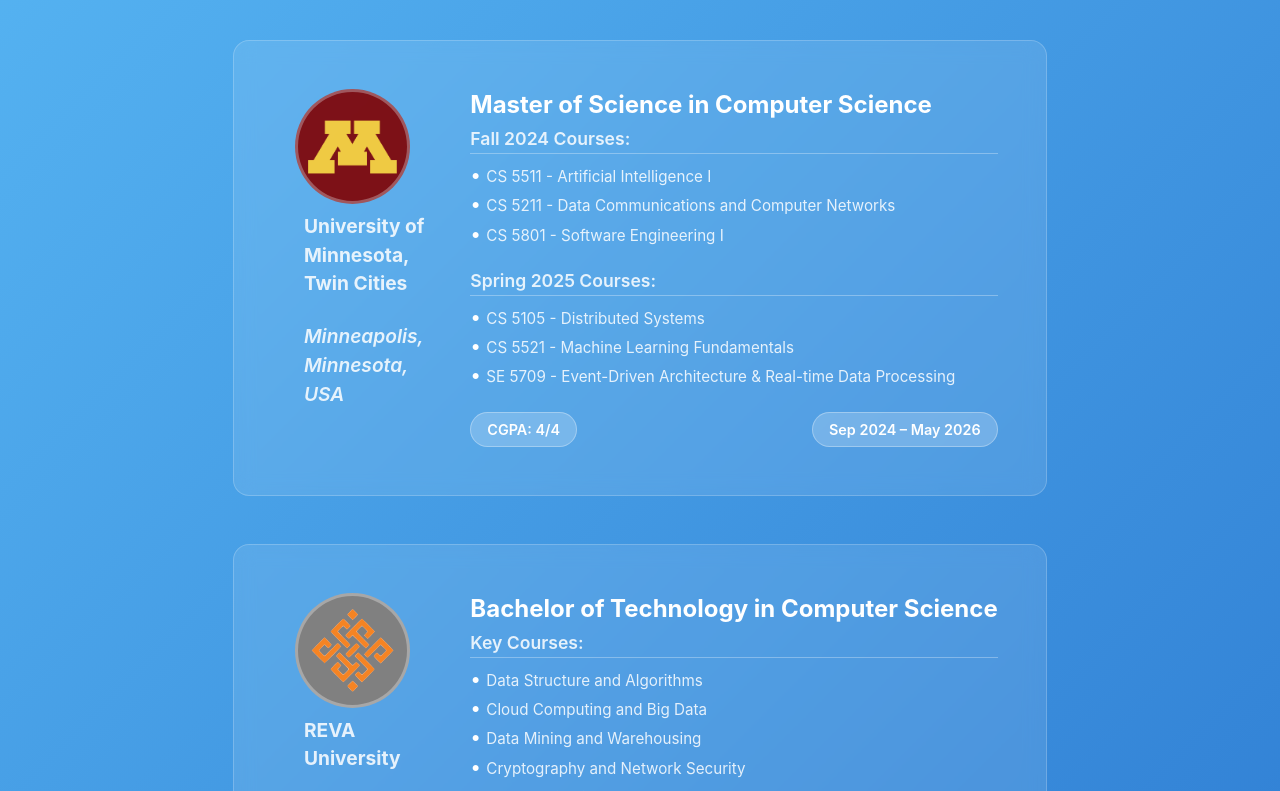
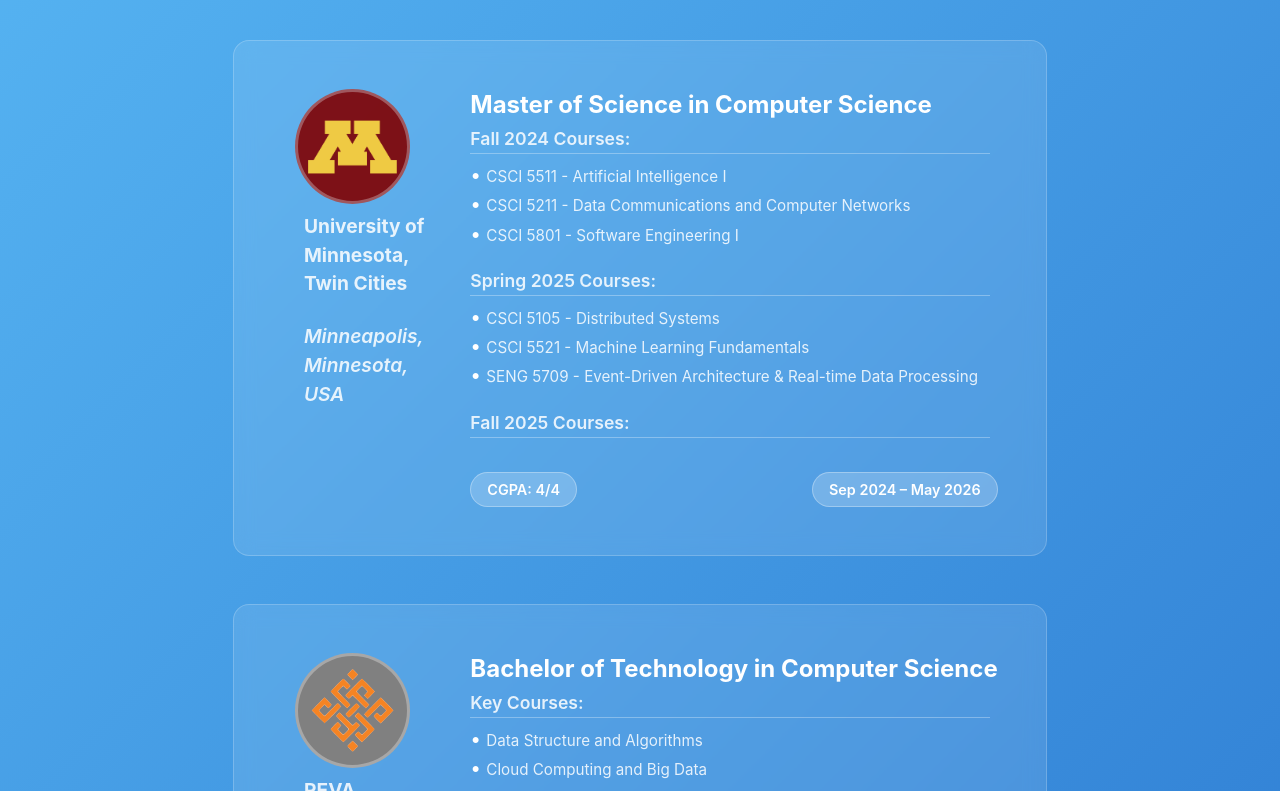
Before and after one commit to prajwal-u2/personal-portfolio, a React (Vite) app: page / in a window 1280 px wide. Shown: the part 1729-2520 px from the top of the page. Built offline with nearby package versions, Linux system fonts and the light colour scheme; the HTML template or start-up script is replaced by a standard one.

Commit message:
add all courses

```diff
--- a/src/App.css
+++ b/src/App.css
@@ -360,6 +360,29 @@
 
 .courses {
   margin-bottom: 1.5rem;
+  max-height: 320px;
+  overflow-y: auto;
+  overflow-x: hidden;
+  padding-right: 0.5rem;
+}
+
+/* Custom scrollbar for courses */
+.courses::-webkit-scrollbar {
+  width: 3px;
+}
+
+.courses::-webkit-scrollbar-track {
+  background: rgba(255, 255, 255, 0.1);
+  border-radius: 10px;
+}
+
+.courses::-webkit-scrollbar-thumb {
+  background: rgba(255, 255, 255, 0.3);
+  border-radius: 10px;
+}
+
+.courses::-webkit-scrollbar-thumb:hover {
+  background: rgba(255, 255, 255, 0.5);
 }
 
 .semester {
--- a/src/App.jsx
+++ b/src/App.jsx
@@ -108,17 +108,31 @@ function HomePage() {
                     <div className="semester">
                       <h4 className="semester-title">Fall 2024 Courses:</h4>
                       <ul className="course-list">
-                        <li>CS 5511 - Artificial Intelligence I</li>
-                        <li>CS 5211 - Data Communications and Computer Networks</li>
-                        <li>CS 5801 - Software Engineering I</li>
+                        <li>CSCI 5511 - Artificial Intelligence I</li>
+                        <li>CSCI 5211 - Data Communications and Computer Networks</li>
+                        <li>CSCI 5801 - Software Engineering I</li>
                       </ul>
                     </div>
                     <div className="semester">
                       <h4 className="semester-title">Spring 2025 Courses:</h4>
                       <ul className="course-list">
-                        <li>CS 5105 - Distributed Systems</li>
-                        <li>CS 5521 - Machine Learning Fundamentals</li>
-                        <li>SE 5709 - Event-Driven Architecture & Real-time Data Processing</li>
+                        <li>CSCI 5105 - Distributed Systems</li>
+                        <li>CSCI 5521 - Machine Learning Fundamentals</li>
+                        <li>SENG 5709 - Event-Driven Architecture & Real-time Data Processing</li>
+                      </ul>
+                    </div>
+                    <div className="semester">
+                      <h4 className="semester-title">Fall 2025 Courses:</h4>
+                      <ul className="course-list">
+                        <li>CSCI 5525 - Advanced Machine Learning</li>
+                        <li>CSCI 5117 - Interactive Web Development</li>
+                        <li>IE 5541 - Project Management</li>
+                      </ul>
+                    </div>
+                    <div className="semester">
+                      <h4 className="semester-title">Spring 2026 Courses:</h4>
+                      <ul className="course-list">
+                        <li>CSCI 5123 - Recommender Systems</li>
                       </ul>
                     </div>
                   </div>
```
